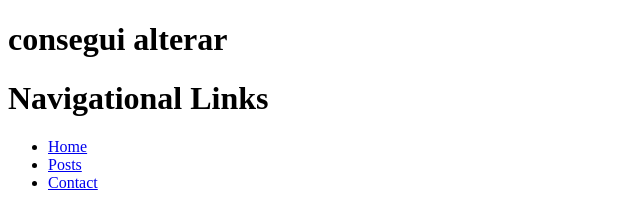
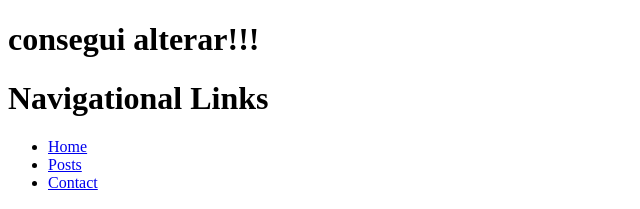
Before and after one commit to Jul10c3s4/tags_de_organiza-o, a plain HTML site: page inserção de tags de organização-codecademy/index.html in a window 1280 px wide. Shown: the top 209 px of the page, 0-640 px from the left. Drawn offline with Linux system fonts and the light colour scheme.

Commit message:
atualização feita no vs code

```diff
--- a/inserção de tags de organização-codecademy/index.html
+++ b/inserção de tags de organização-codecademy/index.html
@@ -7,7 +7,7 @@
     <title>Document</title>
 </head>
 <body>
-    <h1>consegui alterar</h1>
+    <h1>consegui alterar!!!</h1>
         <header>
           <h1>Navigational Links</h1>
           <nav>
```
